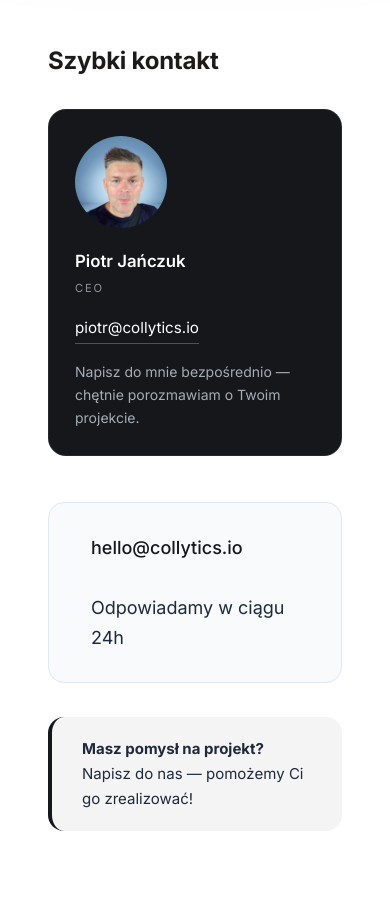
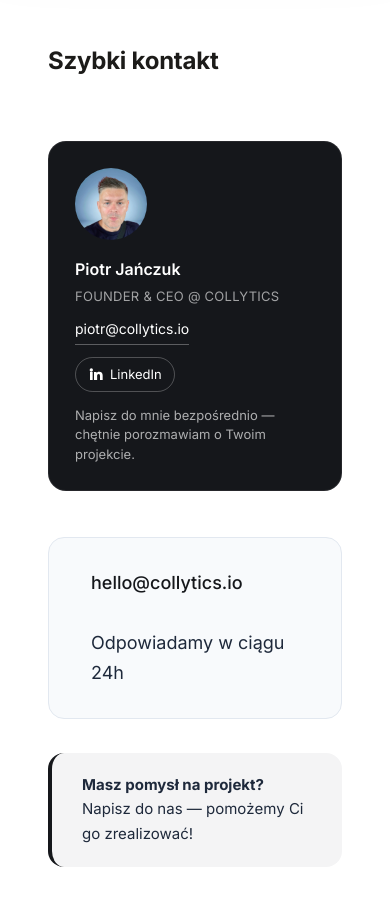
Before and after one commit to colly23421/collytics-static, a website: page kontakt.html in a window 390 px wide. Shown: the part 919-1824 px from the top of the page. Drawn offline with Linux system fonts and the light colour scheme.

Commit message:
Revise contact person details in kontakt.html
Updated contact person section with new role and LinkedIn link.

```diff
--- a/kontakt.html
+++ b/kontakt.html
@@ -78,7 +78,74 @@ j=d.createElement(s),dl=l!='dataLayer'?'&l='+l:'';j.async=true;j.src=
 </head>
  <body>
 <script src="/js/navbar-component.js" defer></script>
+<style>.contact-person {
+  display: flex;
+  gap: 16px;
+  align-items: flex-start;
+  margin-top: 32px;
+}
 
+.contact-person img {
+  width: 96px;
+  height: 96px;
+  border-radius: 50%;
+  object-fit: cover;
+  flex-shrink: 0;
+}
+
+.contact-person__info { display: flex; flex-direction: column; gap: 4px; }
+
+.contact-person__name { font-size: 16px; font-weight: 600; color: #fff; margin: 0; }
+
+.contact-person__role {
+  font-size: 13px;
+  color: rgba(255,255,255,.6);
+  margin: 0 0 6px;
+  letter-spacing: .02em;
+}
+
+.contact-person__mail {
+  font-size: 14px;
+  color: #fff;
+  text-decoration: none;
+  border-bottom: 1px solid rgba(255,255,255,.3);
+  align-self: flex-start;
+  transition: border-color .2s;
+}
+.contact-person__mail:hover { border-color: #fff; }
+
+.contact-person__linkedin {
+  display: inline-flex;
+  align-items: center;
+  gap: 6px;
+  margin-top: 8px;
+  padding: 6px 12px;
+  font-size: 13px;
+  color: #fff;
+  text-decoration: none;
+  border: 1px solid rgba(255,255,255,.25);
+  border-radius: 999px;
+  align-self: flex-start;
+  transition: background-color .2s, border-color .2s;
+}
+.contact-person__linkedin:hover {
+  background-color: rgba(255,255,255,.08);
+  border-color: rgba(255,255,255,.5);
+}
+.contact-person__linkedin svg { flex-shrink: 0; }
+
+.contact-person__note {
+  font-size: 13px;
+  line-height: 1.5;
+  color: rgba(255,255,255,.65);
+  margin: 10px 0 0;
+  max-width: 42ch;
+}
+
+@media (max-width: 600px) {
+  .contact-person { flex-direction: column; }
+  .contact-person img { width: 72px; height: 72px; }
+}</style>
 
   <div class="gradient-bg">
   </div>
@@ -166,14 +233,31 @@ j=d.createElement(s),dl=l!='dataLayer'?'&l='+l:'';j.async=true;j.src=
      </h2>
 
    <div class="contact-person">
-        <img src="assets/images/piotr-janczuk.jpeg" alt="Piotr Ja&#324;czuk" loading="lazy">
+  <img src="assets/images/piotr-janczuk.jpeg" alt="Piotr Ja&#324;czuk" loading="lazy" width="96" height="96">
+
   <div class="contact-person__info">
     <p class="contact-person__name">Piotr Ja&#324;czuk</p>
-          <p class="contact-person__role">CEO</p>
+    <p class="contact-person__role">Founder &amp; CEO @ Collytics</p>
+
     <a href="mailto:piotr@collytics.io" class="contact-person__mail">piotr@collytics.io</a>
+
+    <a href="https://www.linkedin.com/feed/"
+       class="contact-person__linkedin"
+       target="_blank"
+       rel="nofollow noopener noreferrer"
+       aria-label="Profil Piotra Ja&#324;czuka na LinkedIn">
+      <svg viewBox="0 0 24 24" width="16" height="16" aria-hidden="true" focusable="false">
+        <path fill="currentColor" d="M4.98 3.5a2.5 2.5 0 1 1 0 5 2.5 2.5 0 0 1 0-5zM3 9h4v12H3zM9 9h3.8v1.7h.05c.53-.95 1.83-1.95 3.77-1.95C20.6 8.75 22 11 22 14.4V21h-4v-5.9c0-1.4-.03-3.2-2-3.2-2 0-2.3 1.5-2.3 3.1V21H9z"/>
+      </svg>
+      <span>LinkedIn</span>
+    </a>
+
     <p class="contact-person__note">Napisz do mnie bezpo&#347;rednio &mdash; ch&#281;tnie porozmawiam o Twoim projekcie.</p>
   </div>
 </div>
+
+
+
 <div style="background: #f8fafc; padding: 30px; border-radius: 16px; border: 1px solid #e2e8f0;">
       <p style="font-size: 18px; margin-bottom: 15px; display: flex; align-items: center; gap: 12px;">
        <span style="font-size: 24px;"></span>
```
Lines whose indentation alone changed are shown as unchanged.
